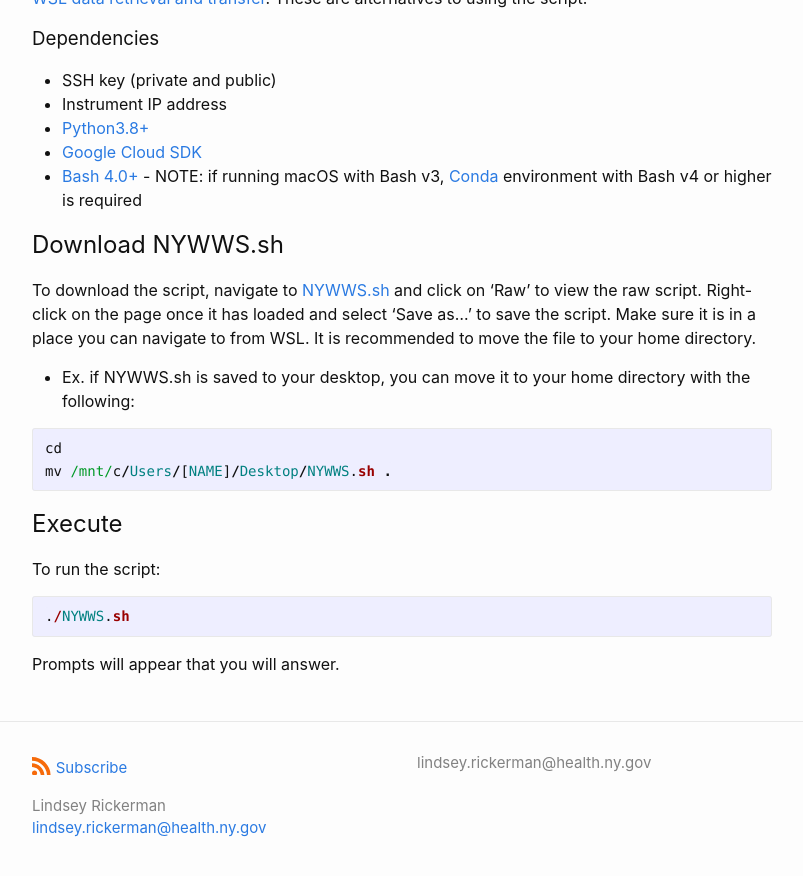
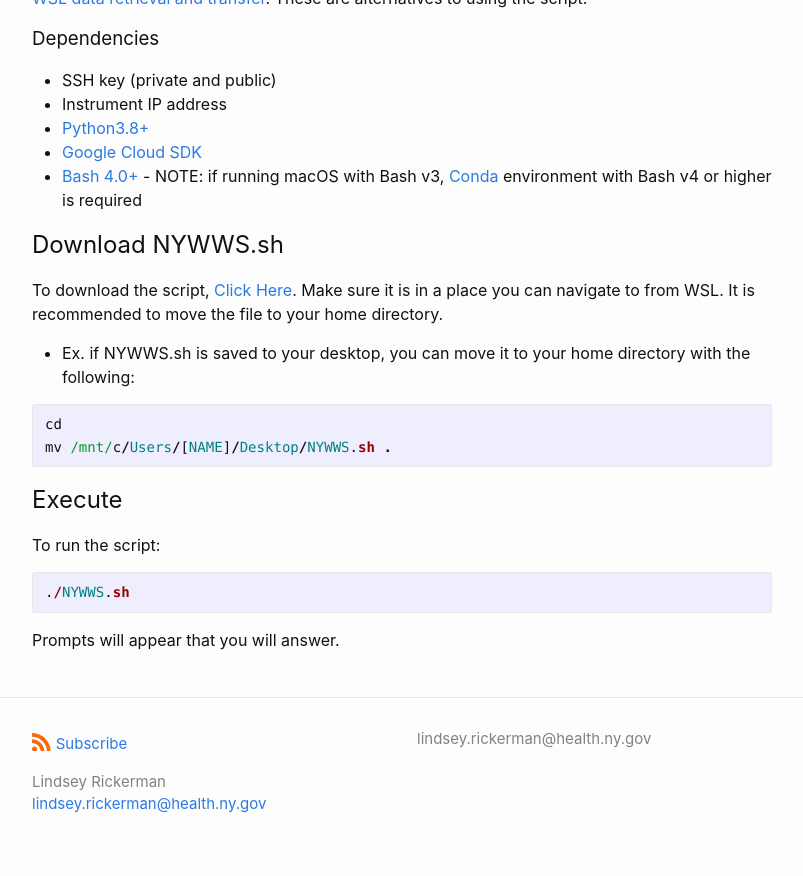
Before and after one commit to lrickerman/lrickerman.github.io, a Jekyll site: the page built from index.md, in a window 1280 px wide and 900 px high, scrolled down 796 px. Shown: the top 876 px of the window, without its empty margins (238-1041 px from the left). Built offline with Jekyll 4.4.1, drawn with Linux system fonts in a browser that asks for light colours.

Commit message:
Update index.md

```diff
--- a/index.md
+++ b/index.md
@@ -37,7 +37,7 @@ The [Wiki](./Home.md) includes instructions for [Ubuntu installation](./1-Ubuntu
 
 
 ## Download NYWWS.sh
-To download the script, navigate to [NYWWS.sh](https://github.com/lrickerman/NYWWS-Training/blob/main/NYWWS.sh) and click on 'Raw' to view the raw script. Right-click on the page once it has loaded and select 'Save as...' to save the script. Make sure it is in a place you can navigate to from WSL. It is recommended to move the file to your home directory.
+To download the script, <a href="NYWWS.sh">Click Here</a>. Make sure it is in a place you can navigate to from WSL. It is recommended to move the file to your home directory.
 
 * Ex. if NYWWS.sh is saved to your desktop, you can move it to your home directory with the following:
 
```
